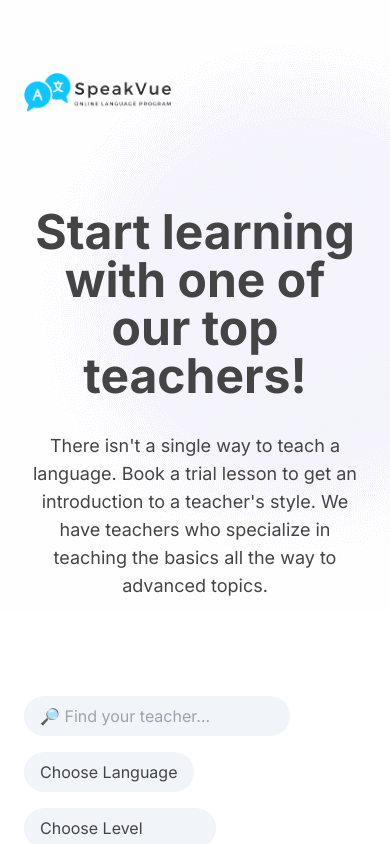
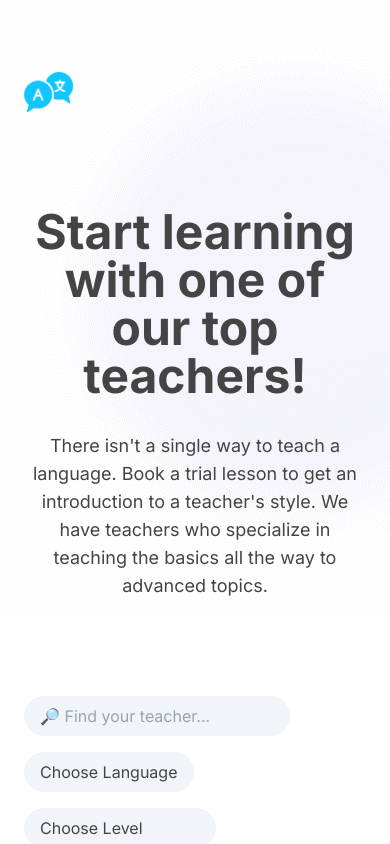
Before and after one commit to Neilly28/vue-speak, a Vue app in the folder frontend/: page / in a window 390 px wide. Shown: the top 844 px of the page. Built offline with nearby package versions, Linux system fonts and the light colour scheme; no server answers; some icons are missing; what prettier-plugin-tailwindcss would draw is missing.

Commit message:
added mobile logo, fixed readme

```diff
--- a/frontend/src/components/Navbar.vue
+++ b/frontend/src/components/Navbar.vue
@@ -8,7 +8,12 @@
         to="/"
       >
         <!-- <Icon icon="ic:baseline-home" width="24" /> -->
-        <img src="/logo.png" class="h-10 sm:h-12" alt="" />
+        <img src="/logo.png" class="hidden h-10 sm:block sm:h-12" alt="logo" />
+        <img
+          src="/logomobile.png"
+          class="block h-10 sm:hidden"
+          alt="logomobile"
+        />
         <!-- <span class="hidden sm:block">Home</span> -->
       </router-link>
       <!-- <router-link
```
Also changed, not shown: frontend/public/logomobile.png (added), 1 other file (tests, documents, lock files or other folders).
